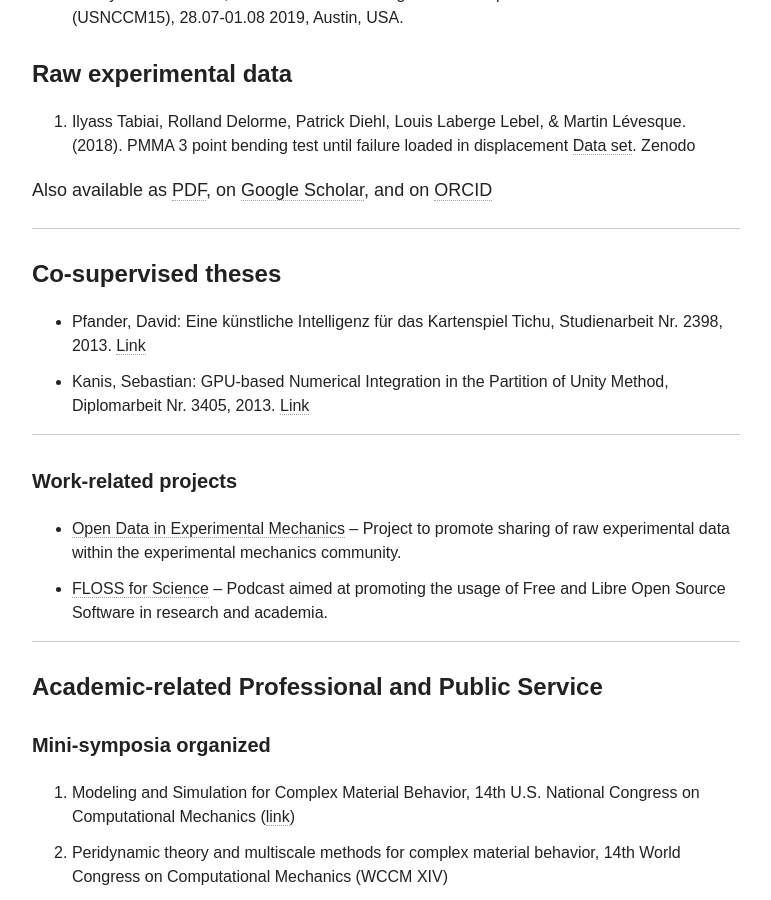
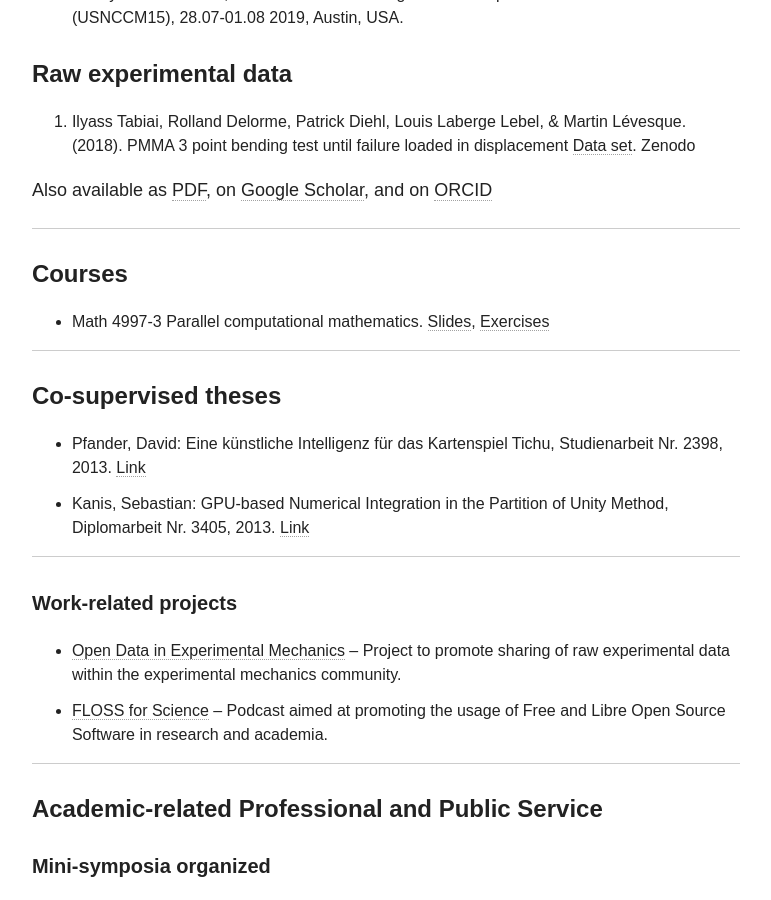
Before and after one commit to diehlpk/diehlpk.github.io, a Jekyll site: the page built from cv/index.md, in a window 1280 px wide and 900 px high, scrolled down 5892 px. Shown: the whole window, without its empty margins (254-1025 px from the left). Built offline with Jekyll 4.4.1, drawn with Linux system fonts in a browser that asks for light colours; nearby versions of some CDN libraries; some web fonts are replaced.

Commit message:
Add courses

```diff
--- a/cv/index.md
+++ b/cv/index.md
@@ -157,6 +157,12 @@ Also available as [PDF]({{ site.url }}/assets/list.pdf), on [Google Scholar](htt
 
 ---
 
+#### Courses
+
+* Math 4997-3 Parallel computational mathematics. [Slides](https://github.com/diehlpkteaching/ParallelComputationMath), [Exercises](https://github.com/diehlpkteaching/ParallelComputationMathExercise)
+
+---
+
 #### Co-supervised theses
 
 * Pfander, David: Eine künstliche Intelligenz für das Kartenspiel Tichu, Studienarbeit Nr. 2398, 2013. [Link](ftp://ftp.informatik.uni-stuttgart.de/pub/library/medoc.ustuttgart_fi/STUD-2398/STUD-2398.pdf)
```
Also changed, not shown: 1 other file.
